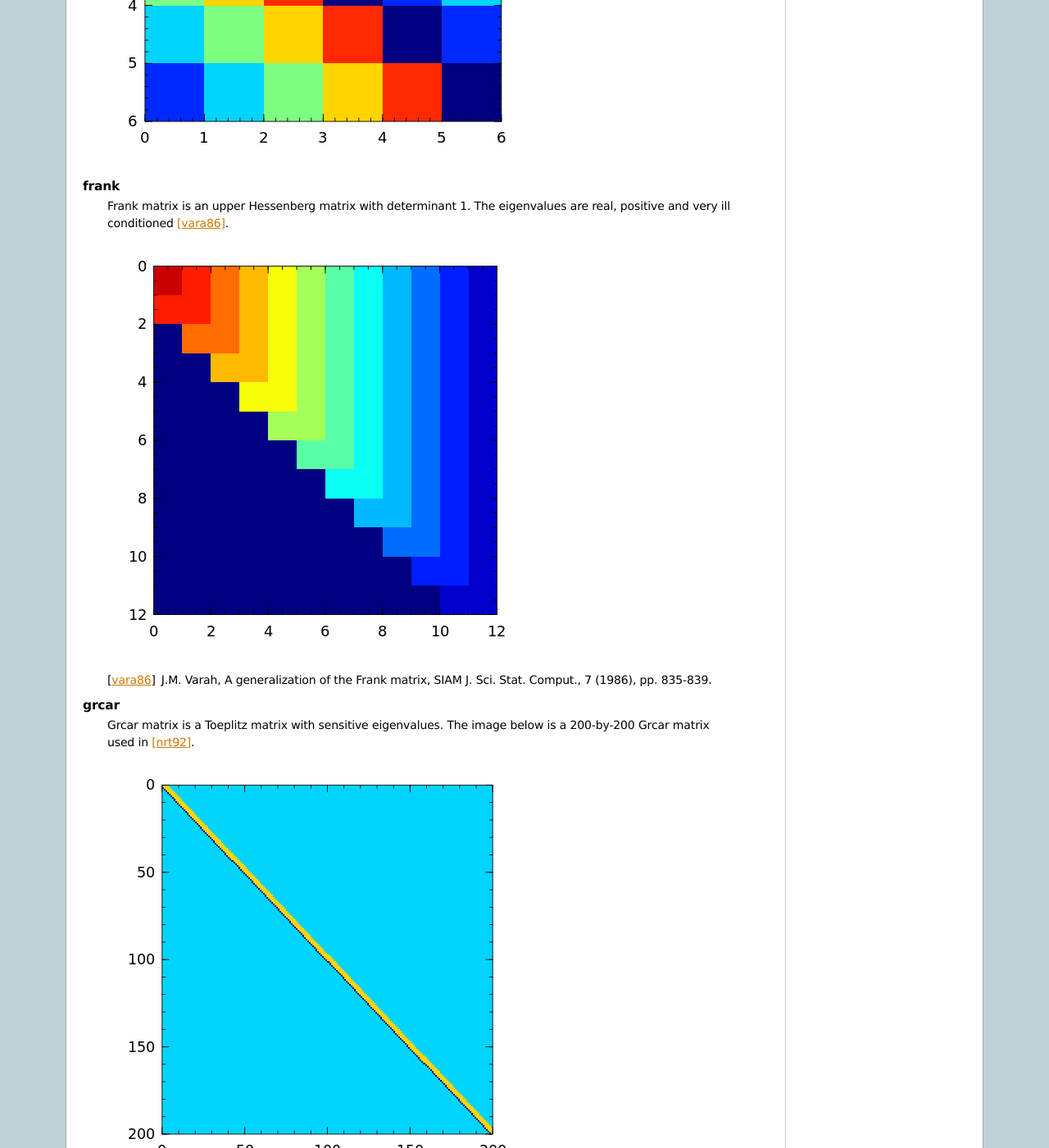
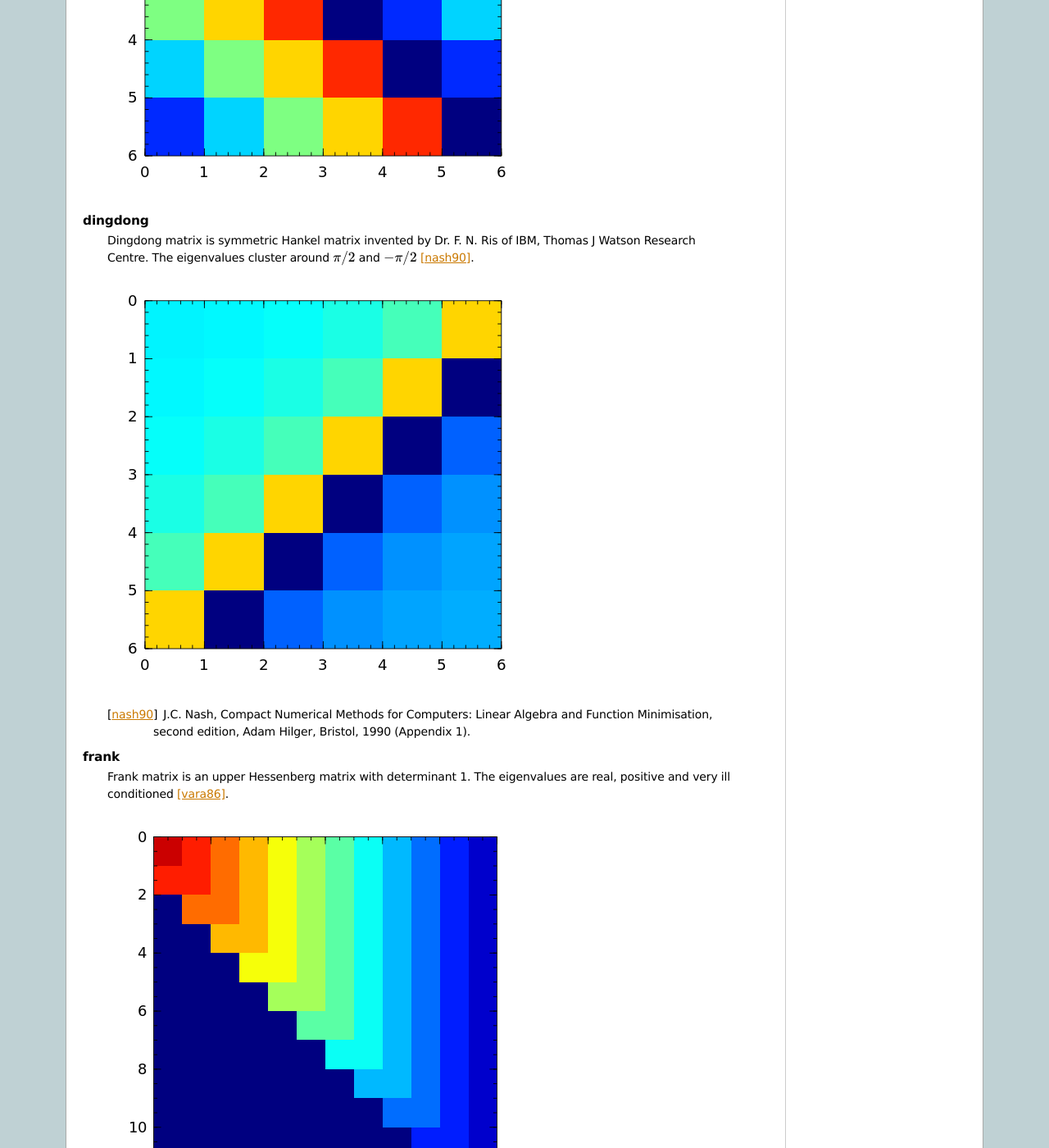
Before and after one commit to JuliaLinearAlgebra/MatrixDepot.jl, a Sphinx documentation site: the page built from doc/matrices.rst, in a window 1280 px wide and 1400 px high, scrolled down 597 px. Shown: the whole window at 82% size. Built offline with Sphinx 7.4.7, drawn with Linux system fonts in a browser that asks for light colours; some of the changed text lies outside the part shown.

Commit message:
add documentation for dingdong and invhilb matrix

```diff
--- a/doc/matrices.rst
+++ b/doc/matrices.rst
@@ -6,14 +6,32 @@
 
 
 * :term:`circul`
+* :term:`dingdong`
 * :term:`frank`
 * :term:`grcar`
 * :term:`hilb`
+* :term:`invhilb`
 * :term:`rosser`
 
 
 .. glossary::
    :sorted:
+
+   dingdong
+      Dingdong matrix is symmetric Hankel matrix invented by Dr. F. N. Ris
+      of IBM, Thomas J Watson Research Centre. The eigenvalues cluster
+      around :math:`\pi/2` and :math:`-\pi/2` [nash90]_.
+
+      .. image:: images/dingdong.png
+
+      .. [nash90] J.C. Nash, Compact Numerical Methods for Computers: Linear
+		  Algebra and Function Minimisation, second edition, Adam Hilger,
+		  Bristol, 1990 (Appendix 1).
+
+   invhilb
+      Inverse of the Hilbert Matrix.
+
+      .. image:: images/invhilb.png
 
    grcar
       Grcar matrix is a Toeplitz matrix with sensitive eigenvalues. The
```
Also changed, not shown: doc/images/dingdong.png (added), doc/images/invhilb.png (added).
